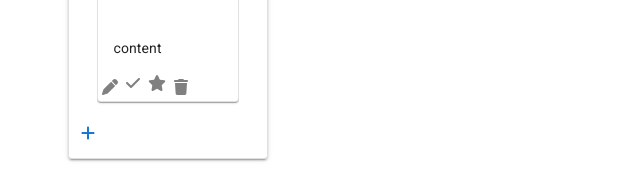
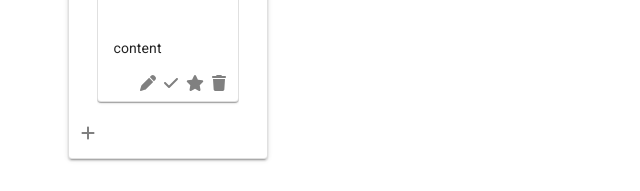
Before and after one commit to setodeve/TaskManegementApp, a Vue app: page / in a window 1280 px wide. Both pictures are taken after a click on the button "ADD SECTION". Shown: the part 219-410 px from the top of the page, without its empty margins (0-640 px from the left). Built offline with nearby package versions, Linux system fonts and the light colour scheme.

Commit message:
Edit Design

```diff
--- a/src/components/TaskComponents.vue
+++ b/src/components/TaskComponents.vue
@@ -28,9 +28,10 @@
     <div v-else>
       <v-text-field v-model="editing" @keyup.enter="changeTaskContentsFlg(section,index,'end')" :value="task.contents" ></v-text-field>
     </div>
-    <div class="d-flex align-start">
-      <a @click="changeTaskContentsFlg(section,index,'start')" class="btn btn-primary pa-1"><font-awesome-icon :icon="['fa', 'pen']" :style="{ color: 'grey' }" /></a>
-
+    <div class="d-flex justify-end mb-2">
+      <div>
+        <a @click="changeTaskContentsFlg(section,index,'start')" class="btn btn-primary pa-1"><font-awesome-icon :icon="['fa', 'pen']" :style="{ color: 'grey' }" /></a>
+      </div>
       <div v-if="task.complete">
         <a @click="checkcomplete(section,index)" class="btn btn-primary pa-1"><font-awesome-icon :icon="['fa', 'check']" :style="{ color: 'green' }" /></a>
       </div>
@@ -44,8 +45,9 @@
       <div v-else>
         <a @click="checkstatus(section,index)" class="btn btn-primary pa-1"><font-awesome-icon :icon="['fa', 'star']" :style="{ color: 'grey' }"/></a>
       </div>
-      <a @click="deleteTodo(section,index)" class="btn btn-primary pa-1"><font-awesome-icon :icon="['fa', 'trash']" :style="{ color: 'grey' }" /></a>
-
+      <div>
+        <a @click="deleteTodo(section,index)" class="btn btn-primary pa-1 mr-2"><font-awesome-icon :icon="['fa', 'trash']" :style="{ color: 'grey' }" /></a>
+      </div>
     </div>
   </v-card>
 
--- a/src/components/TaskNewComponents.vue
+++ b/src/components/TaskNewComponents.vue
@@ -1,6 +1,6 @@
 <template>
   <div>
-      <a @click="NewTask()" class="btn btn-primary mt-2"><font-awesome-icon :icon="['fa', 'plus']" /></a>
+      <a @click="NewTask()" class="btn btn-primary mt-2"><font-awesome-icon :icon="['fa', 'plus']" :style="{ color: 'grey' }" /></a>
   </div>
 </template>
 
```
